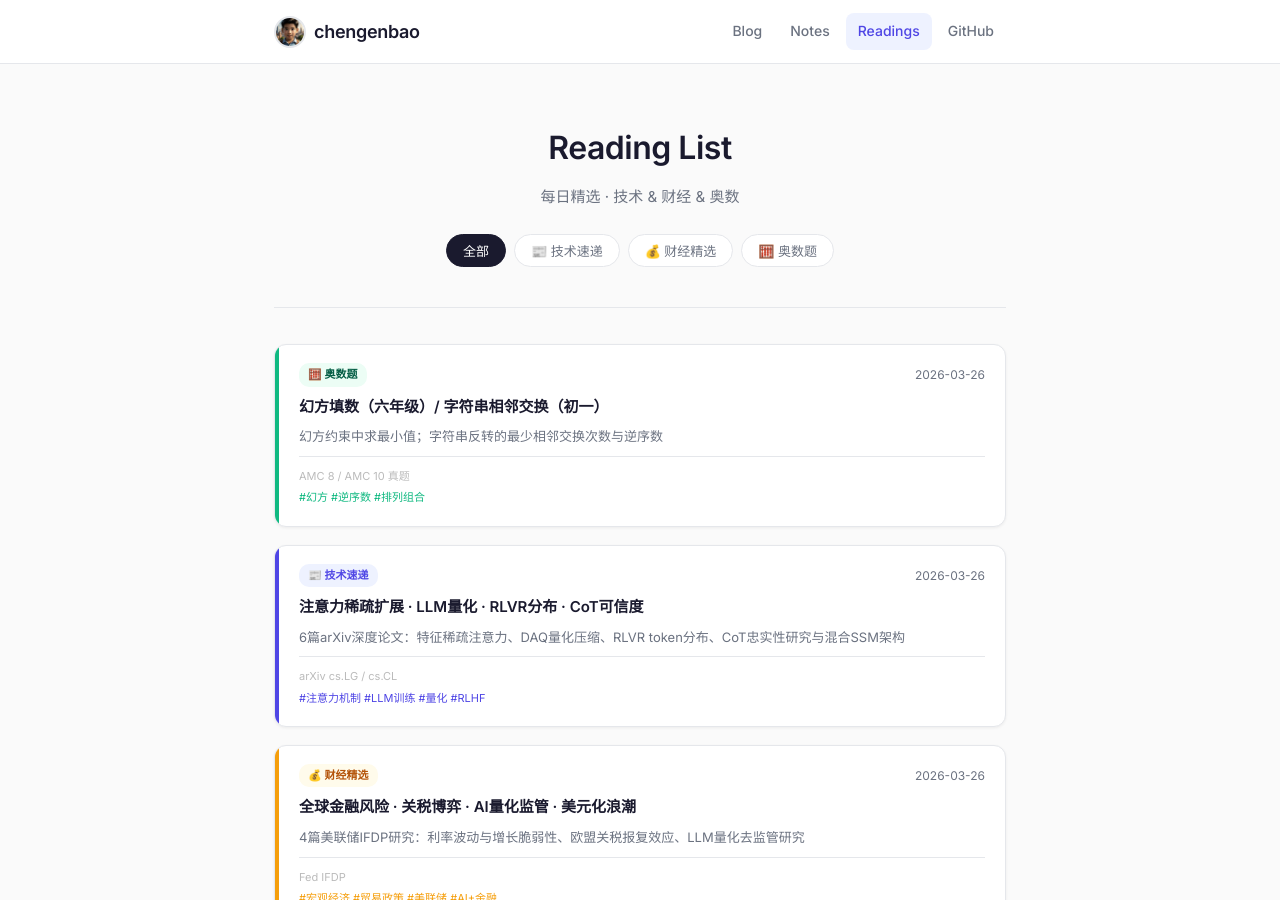
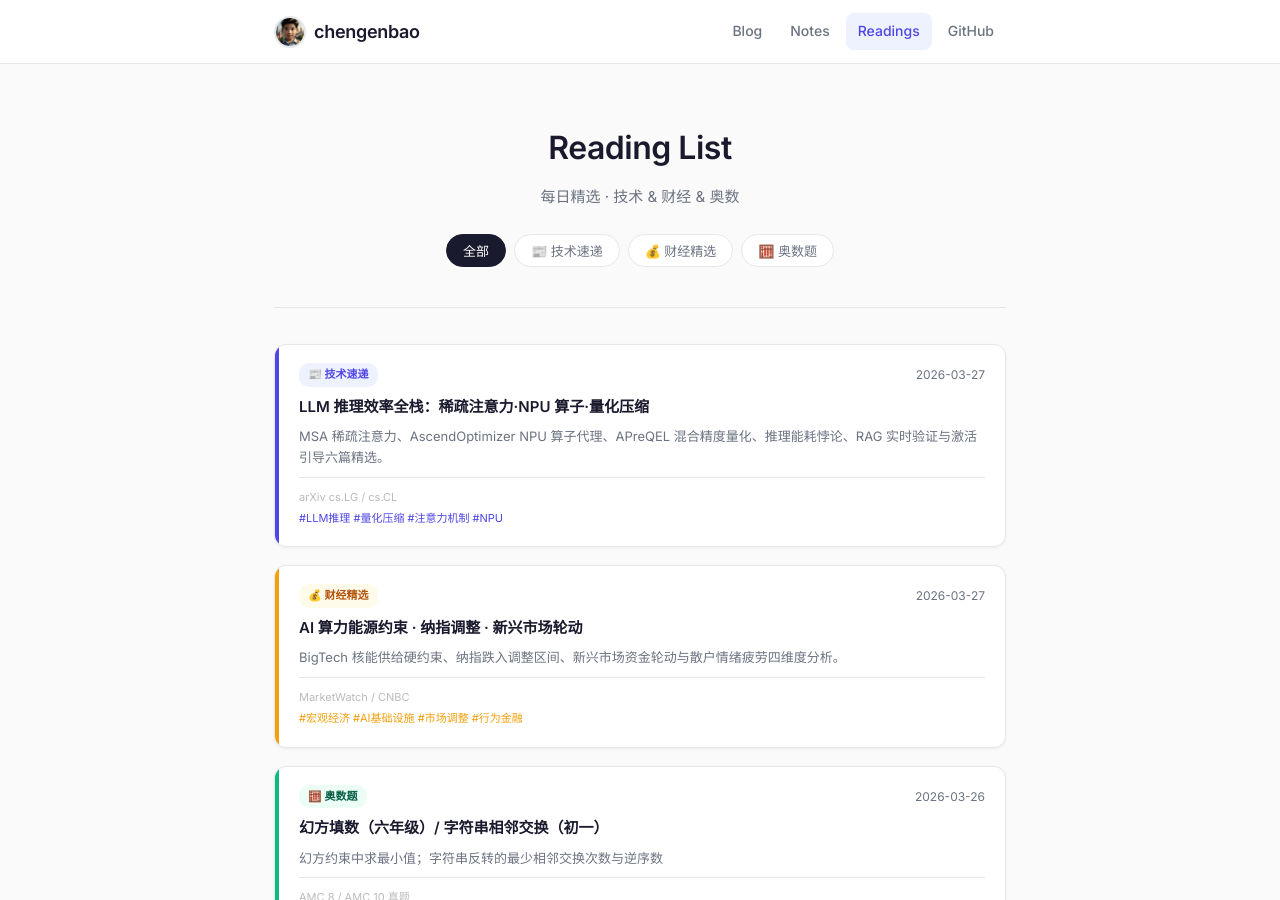
Before and after one commit to chengenbao/chengenbao.github.io, a Jekyll site: the page built from reading-list/index.md, in a window 1280 px wide and 900 px high. Built offline with Jekyll 4.4.1, drawn with Linux system fonts in a browser that asks for light colours.

Commit message:
reading list: 2026-03-27 添加技术速递+财经精选卡片

```diff
--- a/reading-list/index.md
+++ b/reading-list/index.md
@@ -18,6 +18,37 @@ permalink: /reading-list/
   </div>
 
   <div class="rl-grid">
+<a class="rl-card tech" href="/reading-list/2026-03-27-tech-daily/">
+  <div class="rl-accent"></div>
+  <div class="rl-body">
+    <div class="rl-top">
+      <span class="rl-badge tech">📰 技术速递</span>
+      <time>2026-03-27</time>
+    </div>
+    <h2>LLM 推理效率全栈：稀疏注意力·NPU 算子·量化压缩</h2>
+    <p>MSA 稀疏注意力、AscendOptimizer NPU 算子代理、APreQEL 混合精度量化、推理能耗悖论、RAG 实时验证与激活引导六篇精选。</p>
+    <div class="rl-meta">
+      <span class="rl-source">arXiv cs.LG / cs.CL</span>
+      <span class="rl-tags">#LLM推理 #量化压缩 #注意力机制 #NPU</span>
+    </div>
+  </div>
+</a>
+<a class="rl-card finance" href="/reading-list/2026-03-27-finance-daily/">
+  <div class="rl-accent"></div>
+  <div class="rl-body">
+    <div class="rl-top">
+      <span class="rl-badge finance">💰 财经精选</span>
+      <time>2026-03-27</time>
+    </div>
+    <h2>AI 算力能源约束 · 纳指调整 · 新兴市场轮动</h2>
+    <p>BigTech 核能供给硬约束、纳指跌入调整区间、新兴市场资金轮动与散户情绪疲劳四维度分析。</p>
+    <div class="rl-meta">
+      <span class="rl-source">MarketWatch / CNBC</span>
+      <span class="rl-tags">#宏观经济 #AI基础设施 #市场调整 #行为金融</span>
+    </div>
+  </div>
+</a>
+
 <a class="rl-card math" href="/reading-list/2026-03-26-math/">
   <div class="rl-accent"></div>
   <div class="rl-body">
```
